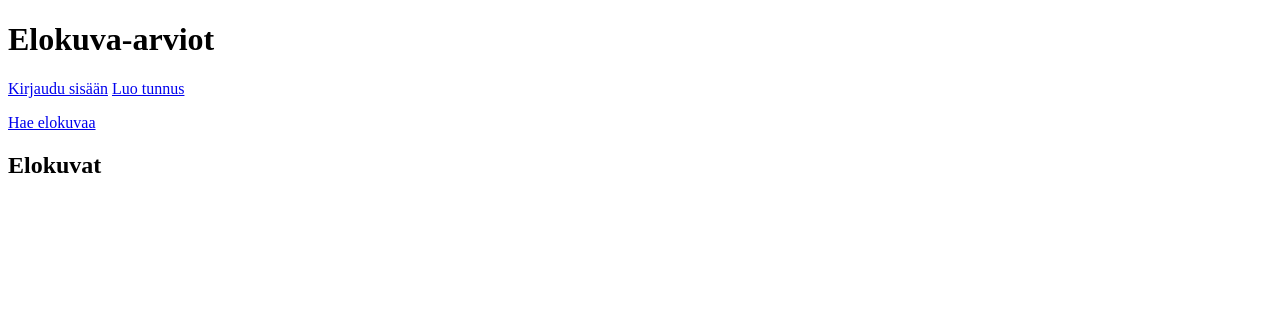
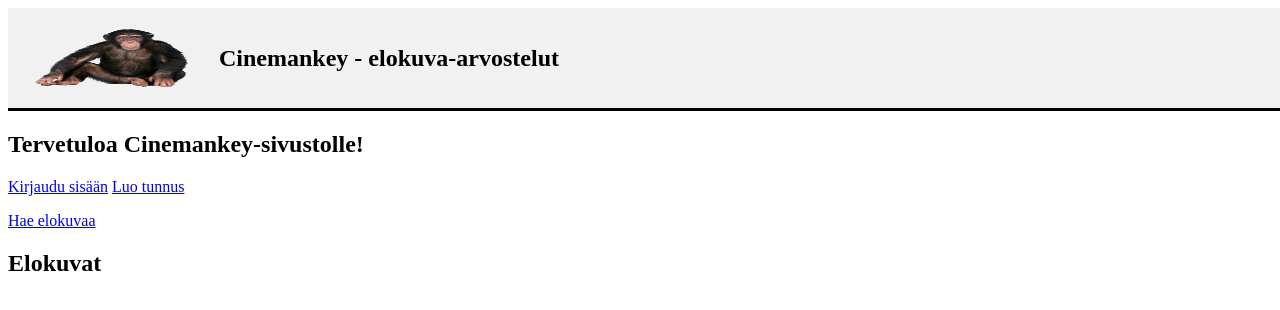
Before and after one commit to mBAARMAN/Elokuva-arvostelut, a Flask app: page / in a window 1280 px wide. Shown: the top 310 px of the page. Run offline with Flask 3, Linux system fonts and the light colour scheme; data that the repository does not hold is empty.

Commit message:
Add banner with return link to front page

```diff
--- a/app.py
+++ b/app.py
@@ -57,7 +57,7 @@ def create_movie():
         return error("Virheellinen ohjaajan nimi", "Virhe elokuvan lisäämisessä")
 
     year = request.form["year"]
-    if not re.search(r"^(19[0-9]{2}|20[01][0-9])$", year):
+    if not re.search(r"^(19[0-9]{2}|20[0-9]{2})$", year):
         return error("Virheellinen julkaisuvuosi", "Virhe elokuvan lisäämisessä")
 
     description = request.form["description"]
--- /dev/null
+++ b/templates/base.html
@@ -0,0 +1,61 @@
+<!DOCTYPE html>
+<html lang="fi">
+
+<head>
+  <title>{% block title %}Elokuva-arviot{% endblock %}</title>
+  <style>
+    .header {
+      position: sticky;
+      top: 0;
+      padding: 10px 16px;
+      height: 80px;
+      background: #f1f1f1;
+      color: #000000;
+      display: flex;
+      align-items: center;
+      width: 100%;
+      border-bottom: 3px solid #000000;
+    }
+
+    .container {
+      display: flex;
+      align-items: center;
+    }
+
+    .header-content {
+      display: flex;
+      align-items: center;
+    }
+
+    .logo {
+      width: 180px;
+      height: 75px;
+    }
+
+    .header-text {
+      font-size: 24px;
+      font-weight: bold;
+      margin-left: 15px;
+      color: black;
+    }
+  </style>
+  {% block extra_head %}{% endblock %}
+</head>
+
+<body>
+  <div class="header" id="fixed_header">
+    <nav class="container">
+      <div class="header-content">
+        <div class="cinemankey_logo">
+          <a href="/" role="link" aria-label="Cinemankey etusivu">
+            <img role="img" src="{{ url_for('static', filename='images/monkey.png') }}" alt="Logo" class="logo">
+          </a>
+        </div>
+        <span class="header-text">Cinemankey - elokuva-arvostelut</span>
+      </div>
+    </nav>
+  </div>
+
+  {% block content %}{% endblock %}
+</body>
+</html>
--- a/templates/index.html
+++ b/templates/index.html
@@ -1,12 +1,9 @@
-<!DOCTYPE html>
-<html>
+{% extends "base.html" %}
 
-<head>
-  <title>Elokuva-arviot</title>
-</head>
+{% block title %}Etusivu{% endblock %}
 
-<body>
-  <h1>Elokuva-arviot</h1>
+{% block content %}
+  <h2>Tervetuloa Cinemankey-sivustolle!</h2>
 
   {% if session.username %}
   <p>
@@ -38,6 +35,4 @@
     <li><a href="/movie/{{ movie.id }}">{{ movie.title }}</a></li>
     {% endfor %}
   </ul>
-</body>
-
-</html>
+{% endblock %}
```
Also changed, not shown: templates/account_created.html (+6 -9 lines), templates/edit_movie.html (+7 -8 lines), templates/error.html (+4 -9 lines), templates/find_movie.html (+5 -8 lines), templates/login.html (+5 -11 lines), templates/new_movie.html (+7 -9 lines), templates/register.html (+6 -8 lines), templates/remove_movie.html (+5 -8 lines), templates/show_movie.html (+4 -8 lines), static/images/monkey.png (added).
